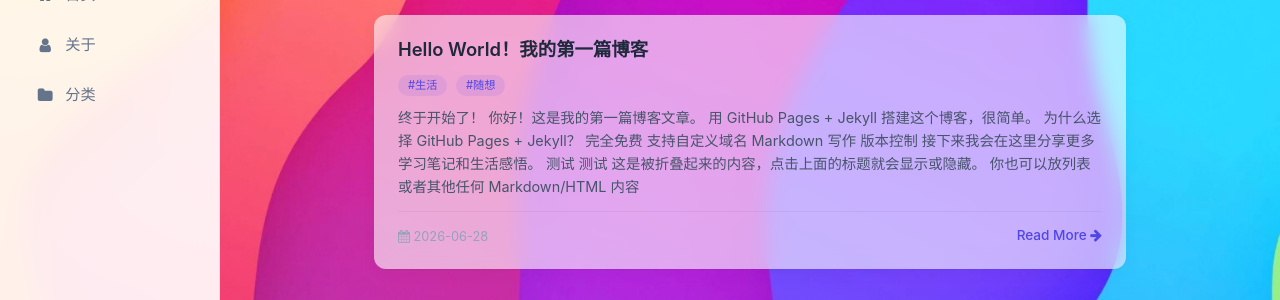
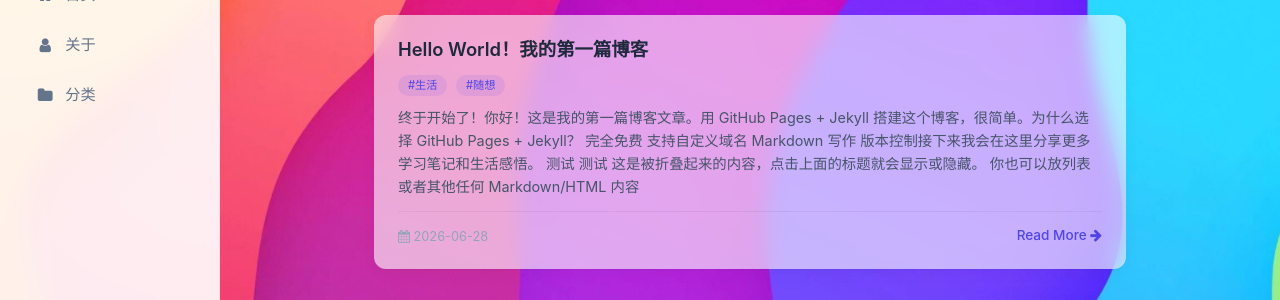
Before and after one commit to songwangxi/songwangxi.github.io, a Jekyll site: the page built from index.html, in a window 1280 px wide. Shown: the part 144-444 px from the top of the page. Built offline with Jekyll 4.4.1, drawn with Linux system fonts in a browser that asks for light colours.

Commit message:
Update index.html

```diff
--- a/index.html
+++ b/index.html
@@ -24,7 +24,7 @@ title: 首页
 
         <!-- 预览内容：截取30字，超出用... -->
         <p style="color:#475569;font-size:0.9rem;line-height:1.6;margin:0.5rem 0 0.8rem 0;word-wrap:break-word;">
-          {{ post.content | strip_html | truncatewords: 30 }}
+          {{ post.content | strip_html | truncatewords: 30 | strip_newlines }}
         </p>
 
         <!-- 底部：时间 + Read More -->
```
